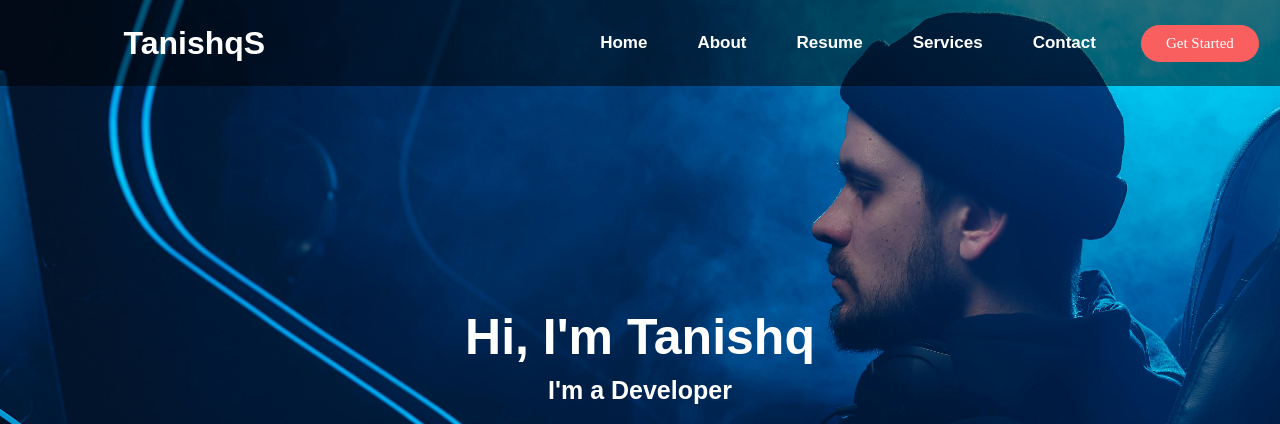
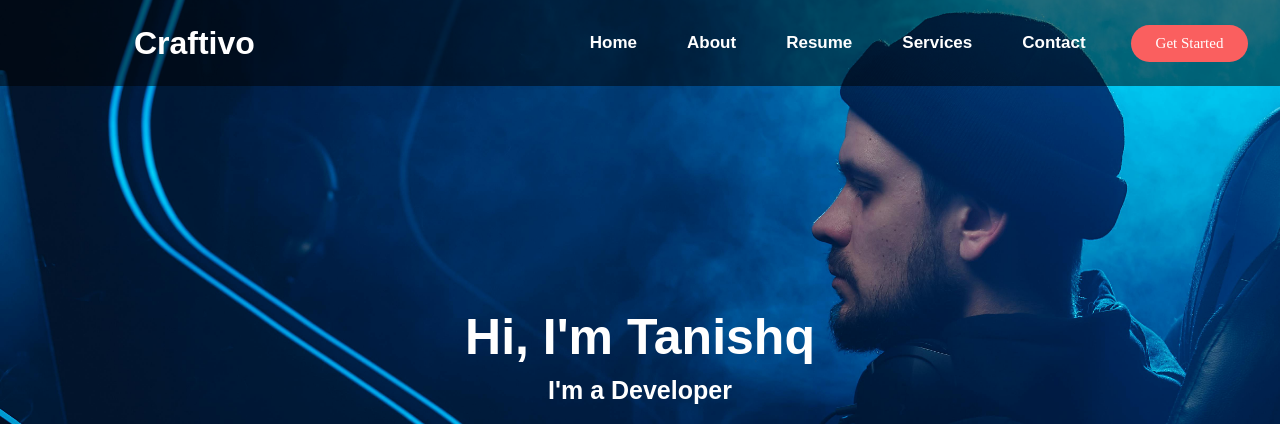
Before and after one commit to tanishq0507/Craftivo, a plain HTML site: page index.html in a window 1280 px wide. Shown: the top 424 px of the page. Drawn offline with Linux system fonts and the light colour scheme.

Commit message:
Craftivo is good

```diff
--- a/index.html
+++ b/index.html
@@ -16,7 +16,7 @@
 
   <div class="navbar fixed-up">
     <div class="logo">
-      <h1>TanishqS</h1>
+      <h1>Craftivo</h1>
     </div>
     <nav class="pages">
       <ul>
```
